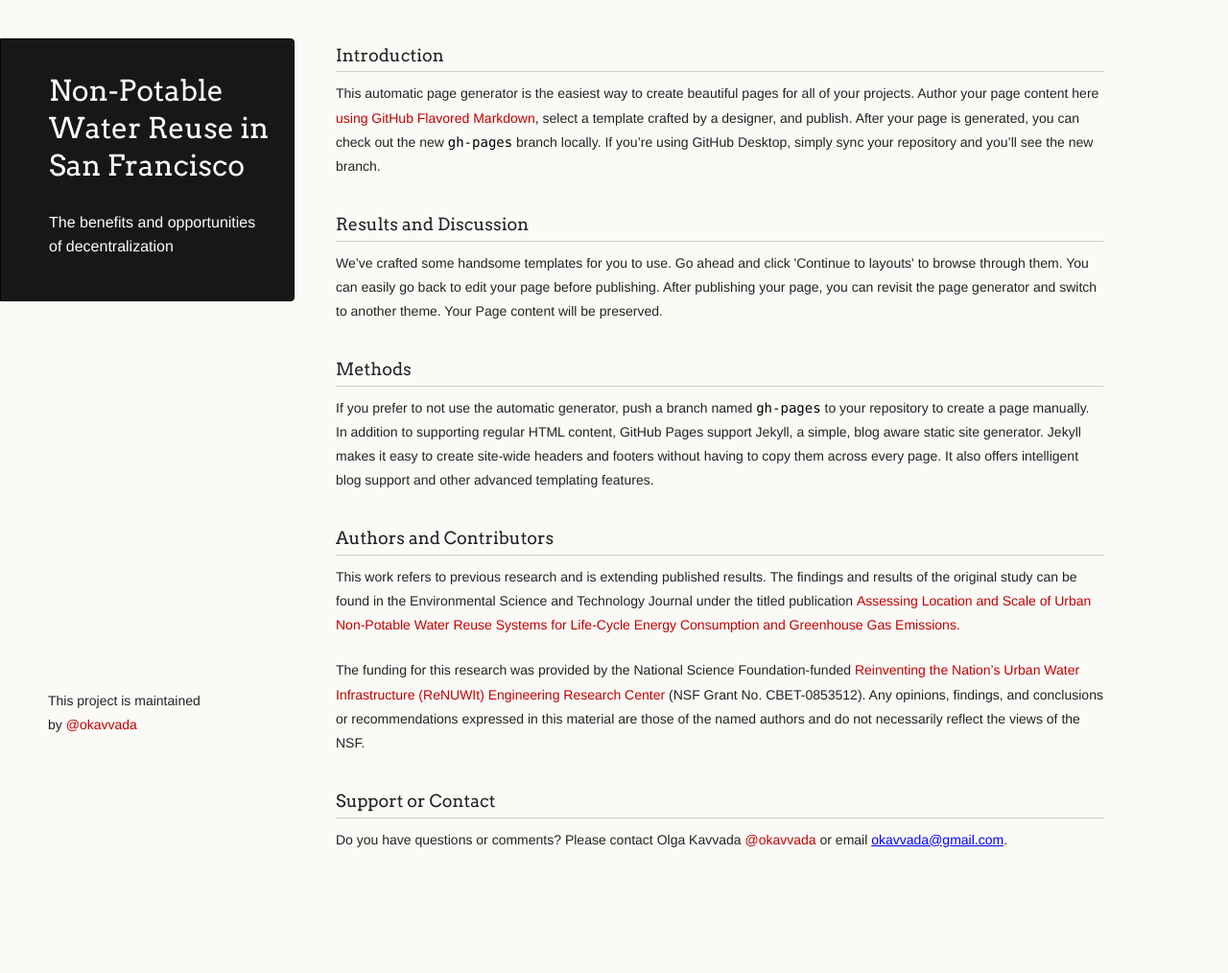
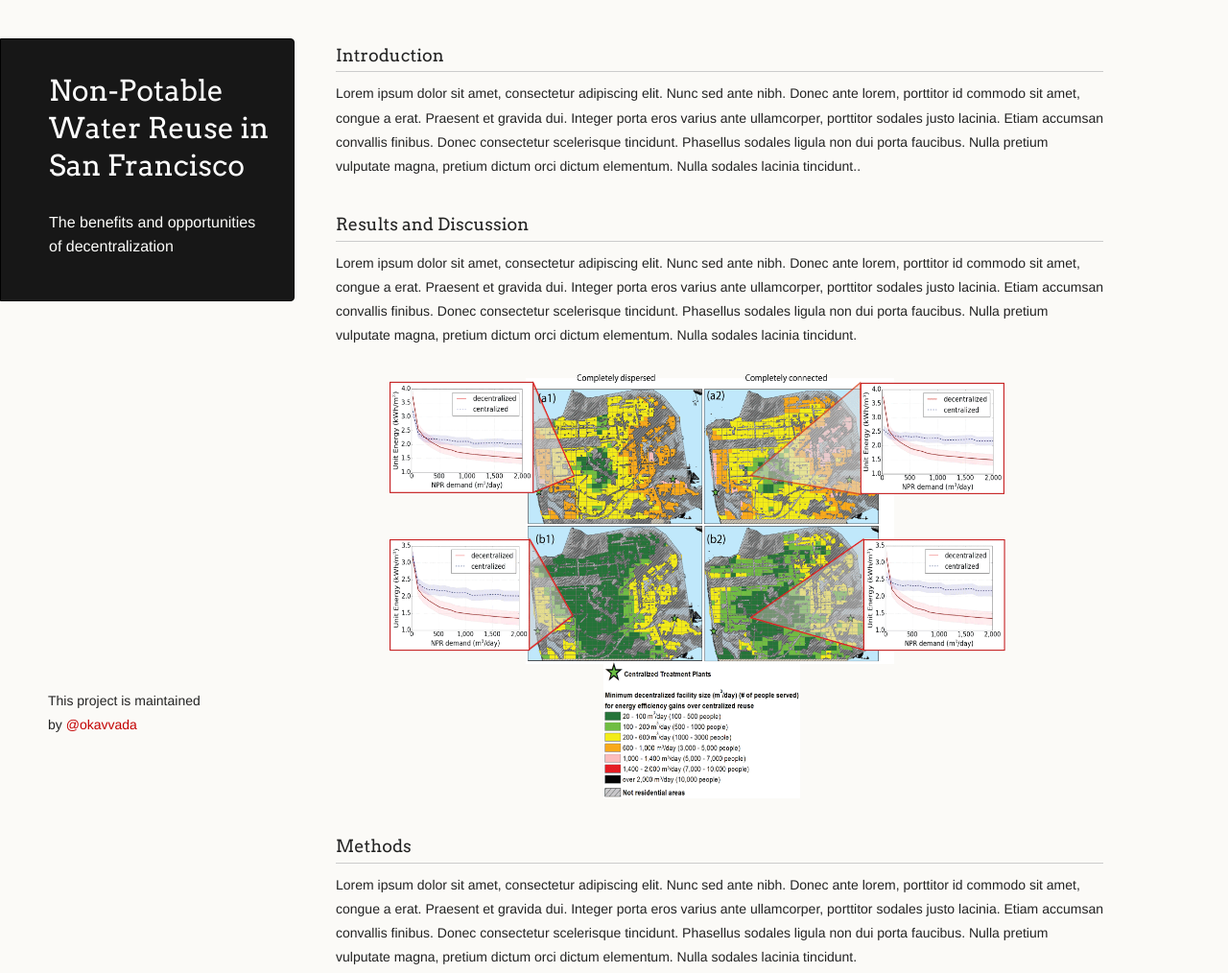
Before and after one commit to okavvada/San_Francisco_webpage, a plain HTML site: page index.html in a window 1280 px wide. Shown: the top 1014 px of the page at 96% size. Before the commit the page ends 960 px from the top, so only its background shows below. Drawn offline with Linux system fonts and the light colour scheme.

Commit message:
with image

```diff
--- a/index.html
+++ b/index.html
@@ -19,6 +19,11 @@
                 text-decoration:underline;
             }
 
+      .image {
+        margin-left: 50px;
+      }
+
+
     </style>
 
   </head>
@@ -36,17 +41,19 @@
         <h3>
 <a id="welcome-to-github-pages" class="anchor" href="#welcome-to-github-pages" aria-hidden="true"><span aria-hidden="true" class="octicon octicon-link"></span></a>Introduction</h3>
 
-<p>This automatic page generator is the easiest way to create beautiful pages for all of your projects. Author your page content here <a href="https://guides.github.com/features/mastering-markdown/">using GitHub Flavored Markdown</a>, select a template crafted by a designer, and publish. After your page is generated, you can check out the new <code>gh-pages</code> branch locally. If you’re using GitHub Desktop, simply sync your repository and you’ll see the new branch.</p>
+<p>Lorem ipsum dolor sit amet, consectetur adipiscing elit. Nunc sed ante nibh. Donec ante lorem, porttitor id commodo sit amet, congue a erat. Praesent et gravida dui. Integer porta eros varius ante ullamcorper, porttitor sodales justo lacinia. Etiam accumsan convallis finibus. Donec consectetur scelerisque tincidunt. Phasellus sodales ligula non dui porta faucibus. Nulla pretium vulputate magna, pretium dictum orci dictum elementum. Nulla sodales lacinia tincidunt..</p>
 
 <h3>
 <a id="designer-templates" class="anchor" href="#designer-templates" aria-hidden="true"><span aria-hidden="true" class="octicon octicon-link"></span></a>Results and Discussion</h3>
 
-<p>We’ve crafted some handsome templates for you to use. Go ahead and click 'Continue to layouts' to browse through them. You can easily go back to edit your page before publishing. After publishing your page, you can revisit the page generator and switch to another theme. Your Page content will be preserved.</p>
+<p>Lorem ipsum dolor sit amet, consectetur adipiscing elit. Nunc sed ante nibh. Donec ante lorem, porttitor id commodo sit amet, congue a erat. Praesent et gravida dui. Integer porta eros varius ante ullamcorper, porttitor sodales justo lacinia. Etiam accumsan convallis finibus. Donec consectetur scelerisque tincidunt. Phasellus sodales ligula non dui porta faucibus. Nulla pretium vulputate magna, pretium dictum orci dictum elementum. Nulla sodales lacinia tincidunt.</p>
+
+<p class="image" href="https://raw.githubusercontent.com/okavvada/San_Francisco_webpage/gh-pages/images/Feasibility_Energy_SF_Specific_legend.png"><img src="images/Feasibility_Energy_SF_Specific_legend.png" height="450" width="1000"></p>
 
 <h3>
 <a id="creating-pages-manually" class="anchor" href="#creating-pages-manually" aria-hidden="true"><span aria-hidden="true" class="octicon octicon-link"></span></a>Methods</h3>
 
-<p>If you prefer to not use the automatic generator, push a branch named <code>gh-pages</code> to your repository to create a page manually. In addition to supporting regular HTML content, GitHub Pages support Jekyll, a simple, blog aware static site generator. Jekyll makes it easy to create site-wide headers and footers without having to copy them across every page. It also offers intelligent blog support and other advanced templating features.</p>
+<p>Lorem ipsum dolor sit amet, consectetur adipiscing elit. Nunc sed ante nibh. Donec ante lorem, porttitor id commodo sit amet, congue a erat. Praesent et gravida dui. Integer porta eros varius ante ullamcorper, porttitor sodales justo lacinia. Etiam accumsan convallis finibus. Donec consectetur scelerisque tincidunt. Phasellus sodales ligula non dui porta faucibus. Nulla pretium vulputate magna, pretium dictum orci dictum elementum. Nulla sodales lacinia tincidunt.</p>
 
 <h3>
 <a id="authors-and-contributors" class="anchor" href="#authors-and-contributors" aria-hidden="true"><span aria-hidden="true" class="octicon octicon-link"></span></a>Authors and Contributors</h3>
```
